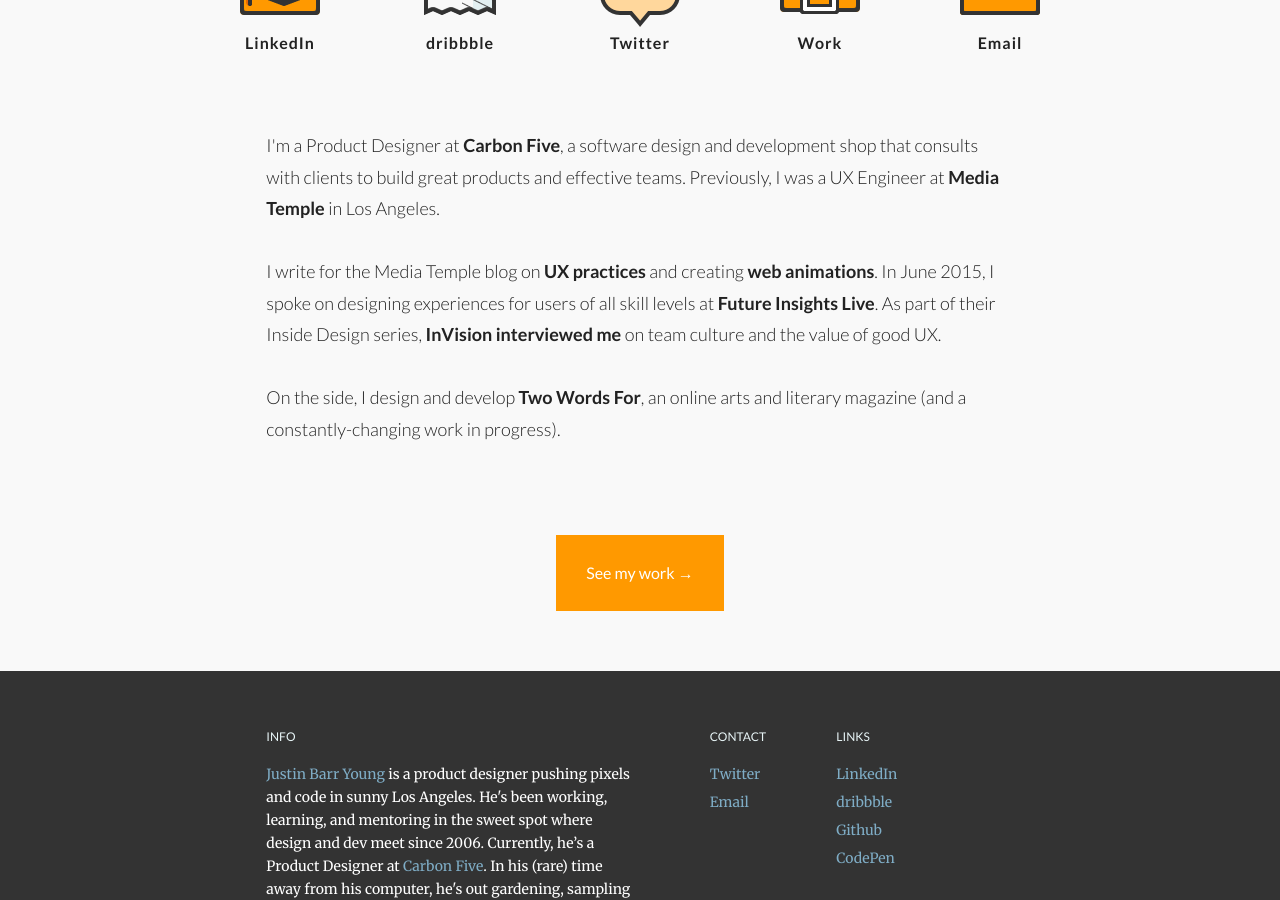
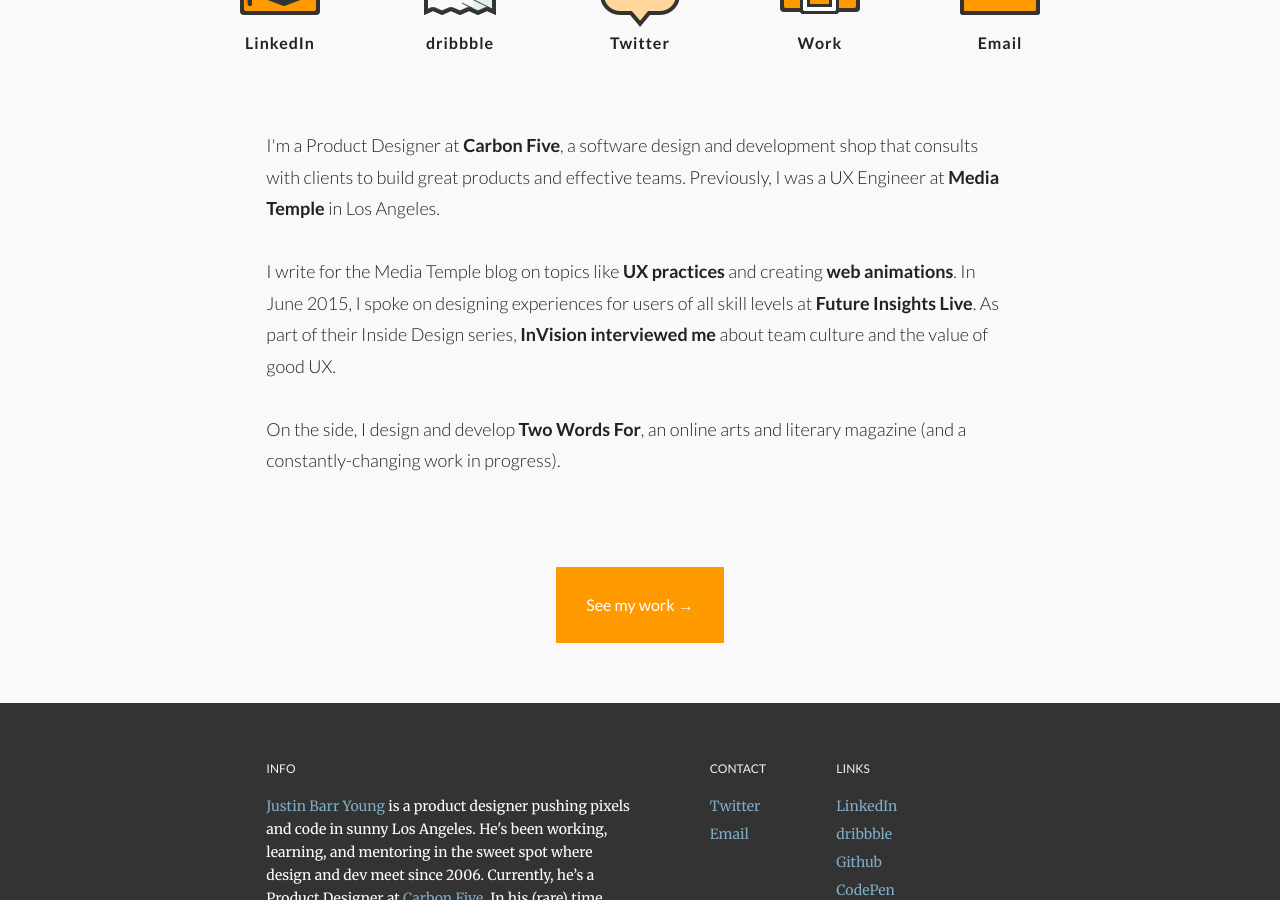
Before and after one commit to justinbyo/jbarr-v3, a Jekyll site: the page built from index.html, in a window 1280 px wide and 900 px high, scrolled down 471 px. Built offline with Jekyll 4.4.1, drawn with Linux system fonts in a browser that asks for light colours; nearby versions of some CDN libraries; some web fonts are replaced; Markdown is read by kramdown in place of the engine named in the settings.

Commit message:
Tweaked home page language

```diff
--- a/_includes/home.html
+++ b/_includes/home.html
@@ -119,11 +119,11 @@
 				great products and effective teams. Previously, I was a UX Engineer at <a href="http://mediatemple.net" title="Media Temple">Media Temple</a> in Los Angeles.
 				<br>
 				<br>
-				I write for the Media Temple blog on <a href="http://mediatemple.net/blog/news/improving-your-ux-process-five-strategies-for-making-order-out-of-chaos/" title="Improving Your UX Process blog post">UX practices</a>
+				I write for the Media Temple blog on topics like <a href="http://mediatemple.net/blog/news/improving-your-ux-process-five-strategies-for-making-order-out-of-chaos/" title="Improving Your UX Process blog post">UX practices</a>
 				and creating <a href="http://mediatemple.net/blog/tips/building-an-animated-web-project-using-a-javascript-timeline/" title="JavaScript animation blog post">web animations</a>.
 				In June 2015, I spoke on designing experiences for users of all skill levels at <a href="https://futureinsightslive.com/las-vegas-2015/" title="Future Insights Live homepage">Future Insights Live</a>.
 				As part of their Inside Design series, <a href="http://blog.invisionapp.com/inside-design-media-temple/" title="Inside Design at Media Temple">InVision interviewed me</a>
-				on team culture and the value of good UX.
+				about team culture and the value of good UX.
 				<br>
 				<br>
 				On the side, I design and develop
```
Also changed, not shown: 1 other file.
